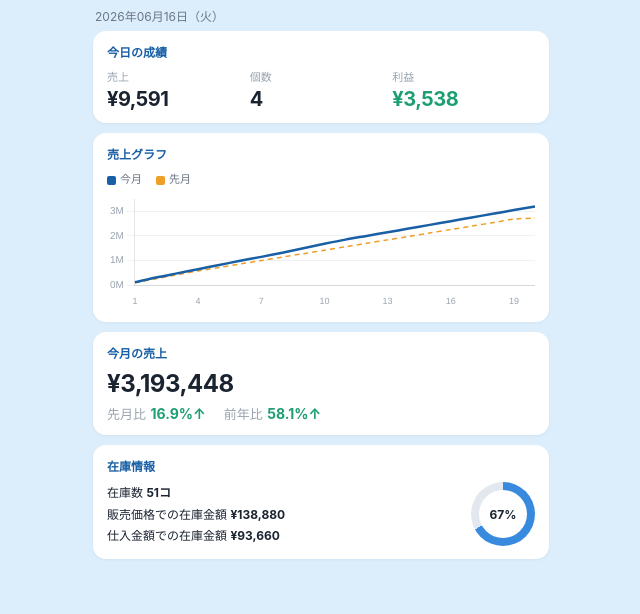
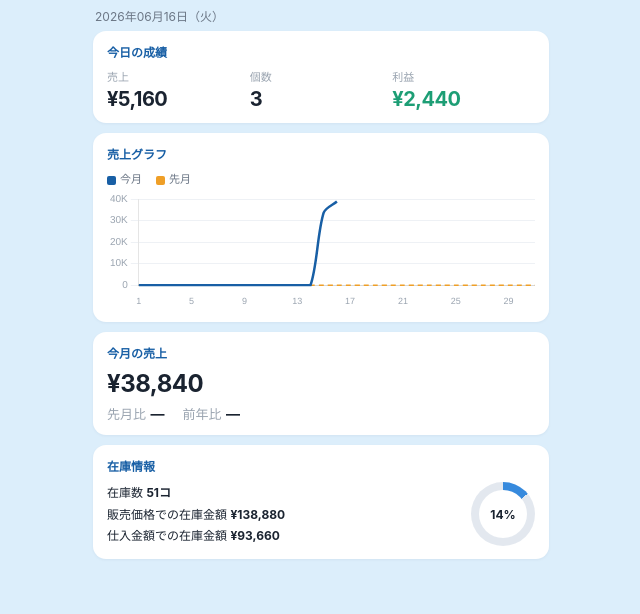
Before and after one commit to uchipei912kao/libe-uriage, a plain HTML site: page index.html in a window 1280 px wide. Shown: the part 105-719 px from the top of the page, without its empty margins (319-959 px from the left). Drawn offline with nearby package versions, Linux system fonts and the light colour scheme; no server answers.

Commit message:
feat: 売上データ(sold_items)から今日/今月/月間/グラフを自動計算

```diff
--- a/app.js
+++ b/app.js
@@ -4,16 +4,71 @@ const yen = (n) => '¥' + Math.round(n).toLocaleString('ja-JP');
 const $ = (id) => document.getElementById(id);
 
 /* ---- データ（DB層 経由：Supabase未設定ならスマホ内＋ダミー） ---- */
-let stock  = [];    // 在庫
-let sold   = [];    // 売れたもの
-let manual = null;  // 月別手動入力（送料・手数料 等）
+let stock   = [];    // 在庫
+let sold    = [];    // 売れたもの
+let manual  = null;  // 月別手動入力（送料・手数料 等）
+let summary = null;  // 売上集計（sold から計算した実データ）
+
+function getPeriod() { const n = new Date(); return `${n.getFullYear()}年${n.getMonth()+1}月`; }
 
 async function reloadStock()  { stock  = await DB.getStock(); }
-async function reloadSold()   { sold   = await DB.getSold(); }
-async function reloadManual() { manual = await DB.getManual(SUMMARY.period); }
+async function reloadSold()   { sold   = await DB.getSold(); summary = computeSummary(sold); }
+async function reloadManual() { manual = await DB.getManual(getPeriod()); }
 
 /* ローカルモード時の在庫保存（DBモードは upsert を使う） */
 function saveStockLocal() { if (DB.mode === 'local') DB.localSaveStockAll(stock); }
+
+/* ===== 売れたものデータから売上集計を計算 ===== */
+function computeSummary(soldArr) {
+  const now = new Date();
+  const pad = (n) => String(n).padStart(2, '0');
+  const todayStr = `${now.getFullYear()}-${pad(now.getMonth()+1)}-${pad(now.getDate())}`;
+  const curYM    = `${now.getFullYear()}-${pad(now.getMonth()+1)}`;
+  const prevD    = new Date(now.getFullYear(), now.getMonth()-1, 1);
+  const prevYM   = `${prevD.getFullYear()}-${pad(prevD.getMonth()+1)}`;
+  const prevYrYM = `${now.getFullYear()-1}-${pad(now.getMonth()+1)}`;
+
+  const daysCur  = new Date(now.getFullYear(), now.getMonth()+1, 0).getDate();
+  const daysPrev = new Date(prevD.getFullYear(), prevD.getMonth()+1, 0).getDate();
+  const dailyNow  = new Array(daysCur).fill(0);
+  const dailyPrev = new Array(daysPrev).fill(0);
+
+  let todaySales=0, todayCount=0, todayProfit=0;
+  let monthSales=0, monthCount=0, monthCost=0;
+  let prevMonthSales=0, prevYearSales=0;
+
+  (soldArr || []).forEach(it => {
+    const ds = String(it.date || '');
+    const datePart = ds.slice(0, 10);      // YYYY-MM-DD
+    const itYM = datePart.slice(0, 7);     // YYYY-MM
+    const day  = parseInt(datePart.slice(8, 10), 10);
+    const rev  = (it.price||0) * (it.qty||0);
+    const cst  = (it.cost||0)  * (it.qty||0);
+    const prof = rev - cst - (it.point||0);
+
+    if (datePart === todayStr) { todaySales+=rev; todayCount+=(it.qty||0); todayProfit+=prof; }
+    if (itYM === curYM)  { monthSales+=rev; monthCount+=(it.qty||0); monthCost+=cst; if (day>=1&&day<=daysCur)  dailyNow[day-1]+=rev; }
+    if (itYM === prevYM) { prevMonthSales+=rev; if (day>=1&&day<=daysPrev) dailyPrev[day-1]+=rev; }
+    if (itYM === prevYrYM) { prevYearSales+=rev; }
+  });
+
+  const cumulative = (arr) => { let s=0; return arr.map(v => s+=v); };
+  const chartNow  = cumulative(dailyNow).slice(0, now.getDate()); // 今日まで
+  const chartPrev = cumulative(dailyPrev);
+
+  return {
+    todaySales, todayCount, todayProfit,
+    monthSales,
+    vsPrevMonth: prevMonthSales>0 ? (monthSales-prevMonthSales)/prevMonthSales*100 : 0,
+    vsPrevYear:  prevYearSales>0  ? (monthSales-prevYearSales)/prevYearSales*100   : 0,
+    hasPrevMonth: prevMonthSales>0,
+    hasPrevYear:  prevYearSales>0,
+    monthBreakdown: { count: monthCount, sales: monthSales, cost: monthCost },
+    chartNow:  chartNow.length  ? chartNow  : [0],
+    chartPrev: chartPrev.length ? chartPrev : [0],
+    period: getPeriod(),
+  };
+}
 
 /* ===== ダッシュボード描画 ===== */
 function renderDashboard() {
@@ -22,13 +77,14 @@ function renderDashboard() {
   $('today-date').textContent =
     `${now.getFullYear()}年${String(now.getMonth()+1).padStart(2,'0')}月${String(now.getDate()).padStart(2,'0')}日（${days[now.getDay()]}）`;
 
-  $('d-sales').textContent = yen(SUMMARY.todaySales);
-  $('d-count').textContent = SUMMARY.todayCount;
-  $('d-profit').textContent = yen(SUMMARY.todayProfit);
+  const s = summary || computeSummary(sold);
+  $('d-sales').textContent = yen(s.todaySales);
+  $('d-count').textContent = s.todayCount;
+  $('d-profit').textContent = yen(s.todayProfit);
 
-  $('m-sales').textContent = yen(SUMMARY.monthSales);
-  setCompare('m-vs-prev', SUMMARY.vsPrevMonth);
-  setCompare('m-vs-year', SUMMARY.vsPrevYear);
+  $('m-sales').textContent = yen(s.monthSales);
+  setCompare('m-vs-prev', s.vsPrevMonth, s.hasPrevMonth);
+  setCompare('m-vs-year', s.vsPrevYear, s.hasPrevYear);
 
   // 在庫情報（保存された在庫から再計算）
   const totalQty = stock.reduce((s,i)=> s + (i.qty||0), 0);
@@ -37,15 +93,18 @@ function renderDashboard() {
   $('s-count').textContent = totalQty.toLocaleString('ja-JP') + 'コ';
   $('s-sell').textContent  = yen(sellVal);
   $('s-cost').textContent  = yen(costVal);
-  const turnover = 67; // ダミー（次回：売上÷在庫から算出）
+  // 販売率（今月売れた数 ÷（今月売れた数＋現在庫数））
+  const soldQty = s.monthBreakdown.count;
+  const turnover = (soldQty + totalQty) > 0 ? Math.round(soldQty / (soldQty + totalQty) * 100) : 0;
   $('turnover-ring').style.setProperty('--p', turnover + '%');
   $('turnover-val').textContent = turnover + '%';
 }
 
-function setCompare(id, val) {
+function setCompare(id, val, hasData) {
   const el = $(id);
+  if (hasData === false) { el.textContent = '―'; el.className = 'cmp-v'; return; }
   const up = val >= 0;
-  el.textContent = (up ? '' : '') + Math.abs(val).toFixed(1) + '%' + (up ? '↑' : '↓');
+  el.textContent = Math.abs(val).toFixed(1) + '%' + (up ? '↑' : '↓');
   el.className = 'cmp-v ' + (up ? 'up' : 'down');
 }
 
@@ -54,15 +113,15 @@ const MANUAL_FIELDS = ['shipping','fee','point','other','refund'];
 const FIELD_LABELS = { shipping:'送料', fee:'販売手数料', point:'ポイント', other:'その他経費', refund:'返金' };
 
 function manualFallback() {
-  const b = SUMMARY.monthBreakdown;
-  return { shipping: b.shipping, fee: b.fee, point: b.point, other: b.other, refund: b.refund };
+  return { shipping: 0, fee: 0, point: 0, other: 0, refund: 0 };
 }
 
 function renderMonthly() {
-  const b = SUMMARY.monthBreakdown;
+  const s = summary || computeSummary(sold);
+  const b = s.monthBreakdown;
   const m = manual || manualFallback();
 
-  $('period-text').textContent = SUMMARY.period;
+  $('period-text').textContent = s.period;
   $('bd-count').textContent  = b.count.toLocaleString('ja-JP') + 'コ';
   $('bd-sales').textContent  = yen(b.sales);
   $('bd-cost').textContent   = '-' + yen(b.cost);
@@ -90,7 +149,7 @@ async function editManualField(field) {
   if (isNaN(val)) { alert('数字を入力してください'); return; }
   m[field] = val;
   manual = m;
-  await DB.saveManual(SUMMARY.period, m);
+  await DB.saveManual(getPeriod(), m);
   renderMonthly();
 }
 
@@ -182,21 +241,22 @@ function renderChart() {
   const ctx = $('salesChart');
   if (!ctx || typeof Chart === 'undefined') return;
   if (chart) chart.destroy();
-  const labels = SUMMARY.chartNow.map((_,i)=> (i+1)*Math.ceil(30/SUMMARY.chartNow.length));
+  const s = summary || computeSummary(sold);
+  const len = Math.max(s.chartNow.length, s.chartPrev.length);
   chart = new Chart(ctx, {
     type: 'line',
     data: {
-      labels: SUMMARY.chartNow.map((_,i)=> i+1),
+      labels: Array.from({length: len}, (_,i)=> i+1),
       datasets: [
-        { label:'今月', data: SUMMARY.chartNow, borderColor:'#185FA5', backgroundColor:'#185FA5', borderWidth:2.5, tension:0.3, pointRadius:0 },
-        { label:'先月', data: SUMMARY.chartPrev, borderColor:'#EF9F27', borderWidth:1.5, borderDash:[5,4], tension:0.3, pointRadius:0 },
+        { label:'今月', data: s.chartNow, borderColor:'#185FA5', backgroundColor:'#185FA5', borderWidth:2.5, tension:0.3, pointRadius:0 },
+        { label:'先月', data: s.chartPrev, borderColor:'#EF9F27', borderWidth:1.5, borderDash:[5,4], tension:0.3, pointRadius:0 },
       ]
     },
     options: {
       responsive:true, maintainAspectRatio:false,
       plugins:{ legend:{ display:false } },
       scales:{
-        y:{ ticks:{ callback:(v)=> (v/1000000).toFixed(0)+'M', font:{size:10}, color:'#9AA4B0' }, grid:{ color:'#EEF1F5' } },
+        y:{ ticks:{ callback:(v)=> v>=1000000 ? (v/1000000).toFixed(1)+'M' : (v>=1000 ? Math.round(v/1000)+'K' : v), font:{size:10}, color:'#9AA4B0' }, grid:{ color:'#EEF1F5' } },
         x:{ ticks:{ font:{size:9}, color:'#9AA4B0', maxTicksLimit:8 }, grid:{ display:false } }
       }
     }
--- a/db.js
+++ b/db.js
@@ -90,8 +90,8 @@ const DB = (() => {
   function localGetManual(period) {
     const s = localStorage.getItem('libe_manual_' + period);
     if (s) { try { return JSON.parse(s); } catch(e){} }
-    const b = (typeof SUMMARY !== 'undefined') ? SUMMARY.monthBreakdown : {};
-    return { shipping:b.shipping||0, fee:b.fee||0, point:b.point||0, other:b.other||0, refund:b.refund||0 };
+    // 未入力なら0（旧ダミー経費は使わない）
+    return { shipping:0, fee:0, point:0, other:0, refund:0 };
   }
 
   return {
--- a/index.html
+++ b/index.html
@@ -143,8 +143,8 @@
 <script src="https://cdn.jsdelivr.net/npm/@supabase/supabase-js@2"></script>
 <script src="data.js?v=5"></script>
 <script src="config.js?v=5"></script>
-<script src="db.js?v=6"></script>
-<script src="app.js?v=5"></script>
+<script src="db.js?v=7"></script>
+<script src="app.js?v=6"></script>
 <script>
 /* 開発中はキャッシュを無効化（毎回最新を表示）。
    本番化（フェーズ3）で再びSW登録に戻す。 */
```
